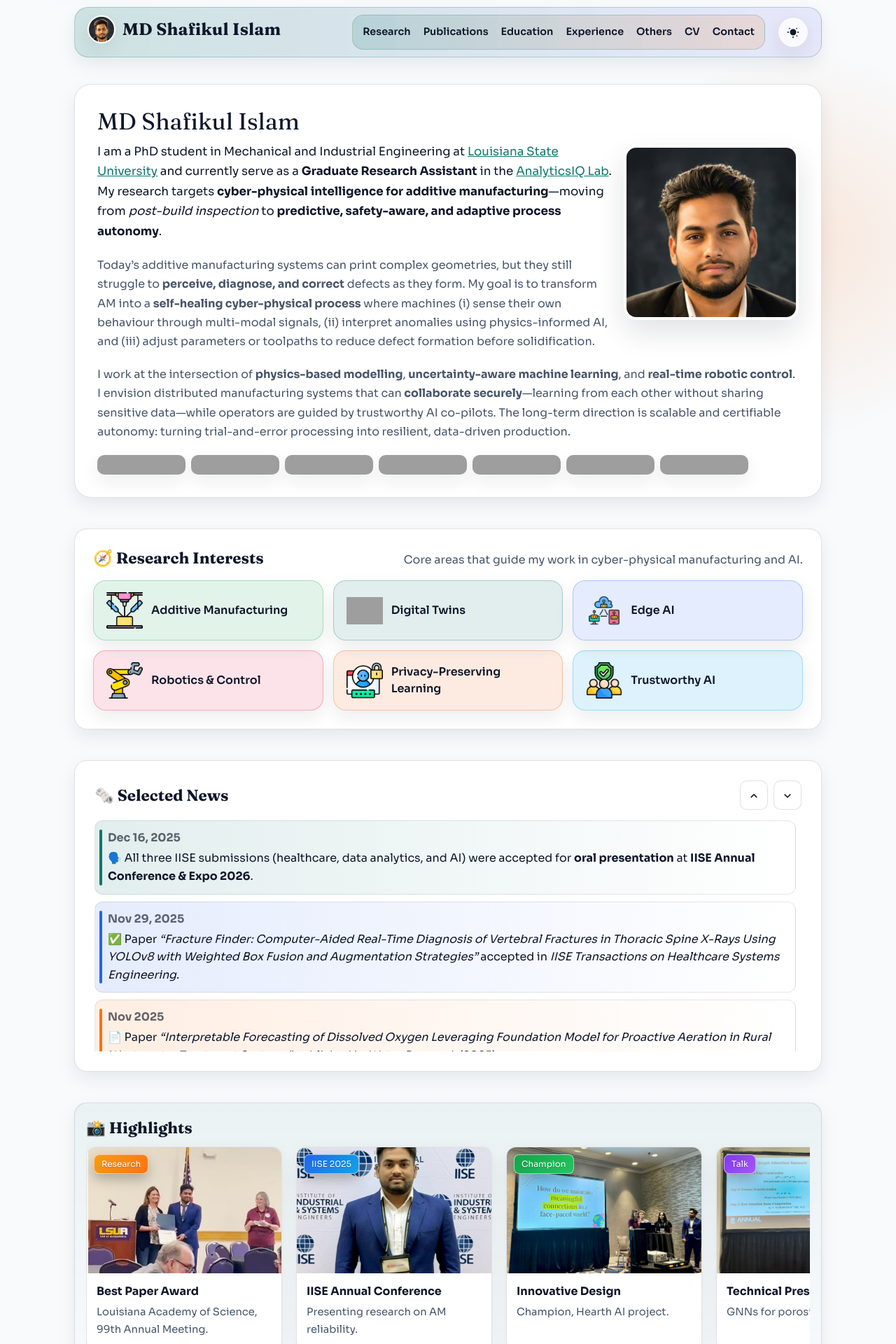
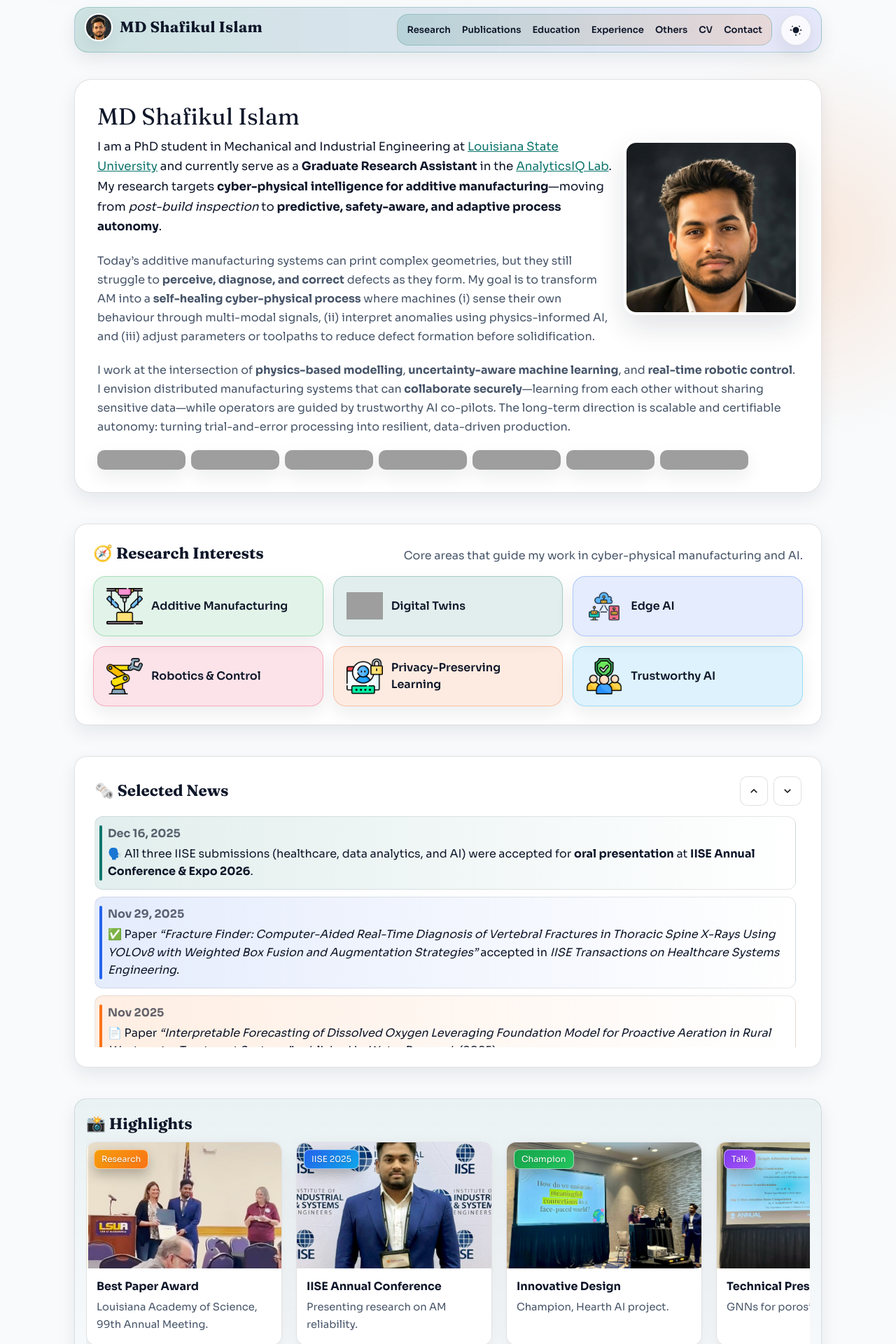
Before and after one commit to shafikul-islam/shafikul-islam.github.io, a Jekyll site: the page built from index.md, in a window 1280 px wide. Shown: the top 1920 px of the page at 70% size. Built offline with Jekyll 4.4.1, drawn with Linux system fonts in a browser that asks for light colours; grey boxes are pictures that could not be loaded.

Commit message:
Reduce desktop nav text size and spacing for single-line menu

```diff
--- a/assets/css/main.scss
+++ b/assets/css/main.scss
@@ -168,8 +168,8 @@ h3,
 }
 
 .header .container {
-  gap: 18px;
-  padding: 10px 18px;
+  gap: 12px;
+  padding: 8px 14px;
   border-radius: 20px;
   background: linear-gradient(90deg, rgba(15, 118, 110, 0.18), rgba(99, 102, 241, 0.12));
   border: 1px solid rgba(15, 118, 110, 0.25);
@@ -196,7 +196,7 @@ h3,
   font-weight: 700;
   color: var(--ink);
   letter-spacing: 0.2px;
-  font-size: 1.5rem;
+  font-size: 1.35rem;
 }
 
 .main-menu {
@@ -205,6 +205,7 @@ h3,
 }
 
 .main-menu>ul {
+  display: flex !important;
   gap: 2px;
   flex-wrap: nowrap;
   white-space: nowrap;
@@ -228,17 +229,17 @@ h3,
 
 .main-menu ul li a {
   font-weight: 600 !important;
-  padding: 8px 10px;
-  font-size: 0.95rem;
+  padding: 6px 8px;
+  font-size: 0.86rem;
   border-radius: 12px;
   transition: all 0.2s ease;
   color: var(--ink);
 }
 
-@media (max-width: 1300px) {
+@media (max-width: 1400px) {
   .main-menu ul li a {
-    padding: 7px 8px;
-    font-size: 0.9rem;
+    padding: 6px 7px;
+    font-size: 0.82rem;
   }
 }
 
```
